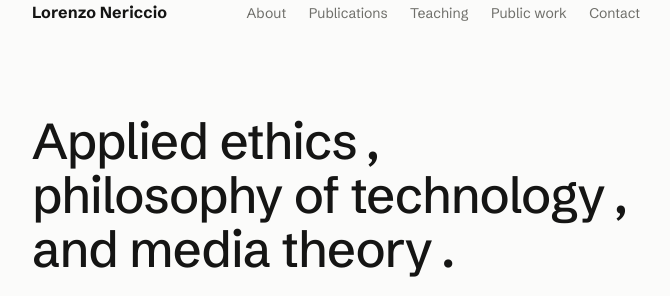
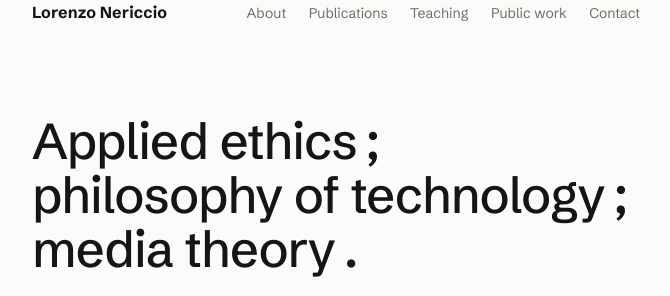
Before and after one commit to lorenzonericcio/lorenzonericcio.github.com, a plain HTML site: page index.html in a window 1280 px wide. Shown: the top 296 px of the page, without its empty margins (304-974 px from the left). Drawn offline with Linux system fonts and the light colour scheme.

Commit message:
Update index.html

```diff
--- a/index.html
+++ b/index.html
@@ -4,7 +4,7 @@
 <meta charset="utf-8">
 <meta name="viewport" content="width=device-width, initial-scale=1">
 <title>Lorenzo Nericcio</title>
-<meta name="description" content="Lorenzo Nericcio — PhD candidate in Communication & Science Studies, UC San Diego. Applied ethics, philosophy of technology, media theory.">
+<meta name="description" content="Lorenzo Nericcio — PhD candidate in Communication & Science Studies, UC San Diego. Applied ethics; philosophy of technology; media theory.">
 <link rel="preconnect" href="https://fonts.googleapis.com">
 <link rel="preconnect" href="https://fonts.gstatic.com" crossorigin>
 <link href="https://fonts.googleapis.com/css2?family=Schibsted+Grotesk:ital,wght@0,400;0,500;0,700;1,400&display=swap" rel="stylesheet">
@@ -95,7 +95,7 @@
 <main class="wrap" id="top">
 
   <div class="intro">
-    <h1>Applied ethics, philosophy of technology, and media theory.</h1>
+    <h1>Applied ethics; philosophy of technology; media theory.</h1>
     <p class="role">PhD candidate in Communication &amp; Science Studies at UC San Diego. Instructor in Philosophy and Classics &amp; Humanities at San Diego State University.</p>
   </div>
 
```
